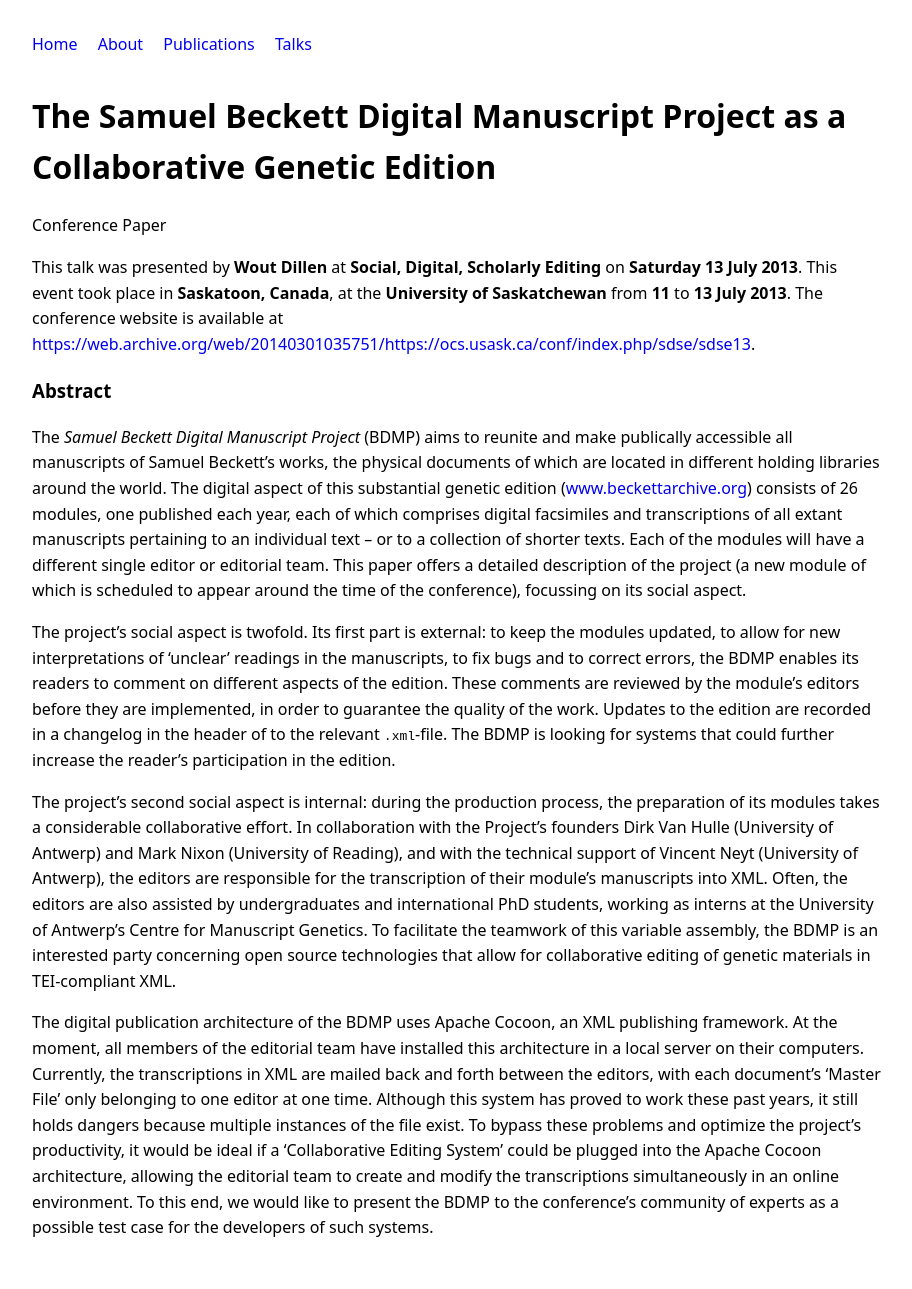
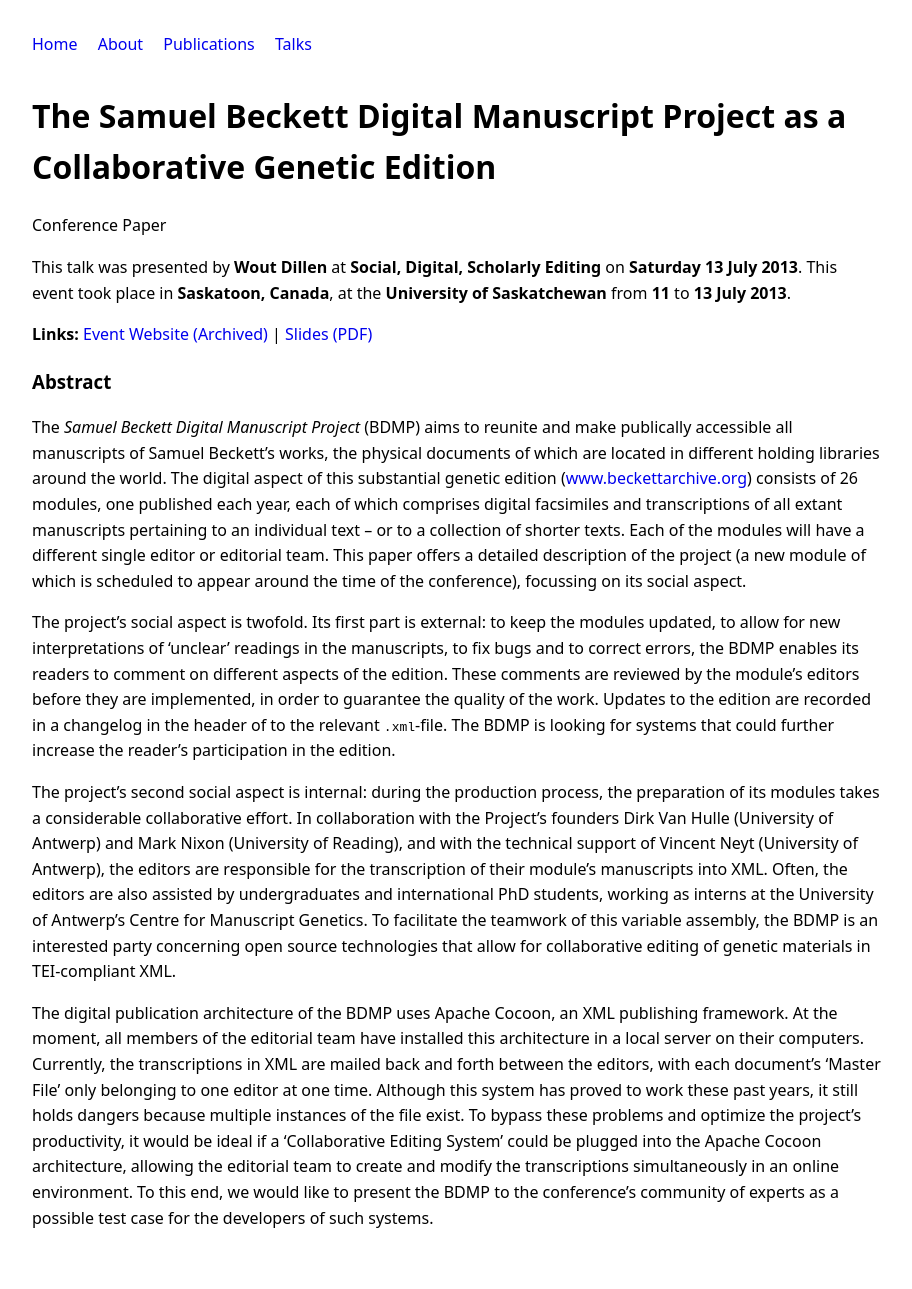
Before and after one commit to WoutDLN/myacweb, a Jekyll site: the page built from _talks/2013-07-13_sdse_paper.md, in a window 1280 px wide. Shown: the whole page, without its empty margins (183-1095 px from the left). Built offline with Jekyll 4.4.1, drawn with Linux system fonts in a browser that asks for light colours.

Commit message:
preference of (PDF) over (Archived) document link descripitions

```diff
--- a/_layouts/talk.html
+++ b/_layouts/talk.html
@@ -4,6 +4,7 @@ layout: default
 
 {% assign event = site.data.events[page.event] %}
 {% assign venue = site.data.venues[event.venue] %}
+
 
 <header class="talk-header">
   <h1>{{ page.title }}</h1>
@@ -27,7 +28,6 @@ layout: default
     {% if event.startdate != event.enddate %}
         {% assign start_year = event.startdate | date: "%Y" %}
         {% assign end_year = event.enddate | date: "%Y" %}
-
         {% assign start_month = event.startdate | date: "%m" %}
         {% assign end_month = event.enddate | date: "%m" %}
 
@@ -47,13 +47,63 @@ to <strong>{{ event.enddate | date: "%-d %B %Y" }}</strong>.
     {% else %}
         on <strong>{{ event.startdate | date: "%A %-d %B %Y" }}</strong>.
     {% endif %}
+  </p>
+
+{% if event.archive_url or event.programme_url or page.slides %}
+<div>
+    <p>
+    <strong>Links:</strong>
+
+    {% assign separator = "" %}
 
     {% if event.archive_url %}
-    The conference website is available at
-    <a href="{{ event.archive_url }}">{{ event.archive_url }}</a>.
+    {{ separator }}
+        <a href="{{ event.archive_url | relative_url }}" target="_blank">
+            Event Website
+            {% if event.archive_url contains "web.archive.org" %}
+             (Archived)
+            {% endif %}
+        </a>
+    {% assign separator = " | " %}
     {% endif %}
 
+    {% if event.programme_url %}
+    {{ separator }}
+        <a href="{{ event.programme_url | relative_url }}" target="_blank">
+            Programme
+            {% if event.programme_url contains ".pdf" %}
+            (PDF)
+            {% elsif event.programme_url contains "web.archive.org" %}
+            (Archived)
+            {% endif %}
+        </a>
+    {% assign separator = " | " %}
+    {% endif %}
+
+    {% if page.slides %}
+    {{ separator }}
+        <a href="{{ page.slides | relative_url }}" target="_blank">
+            Slides (PDF)
+        </a>
+    {% assign separator = " | " %}
+    {% endif %}
+
+    {% if event.bookofabstracts %}
+    {{ separator }}
+        <a href="{{ event.bookofabstracts | relative_url }}" target="_blank">
+            Book of Abstracts
+            (PDF)
+            {% endif %}
+            {% elsif event.bookofabstracts contains "web.archive.org"
+            or event.bookofabstracts contains "zenodo.org"
+            or event.bookofabstracts contains "hcommons.org" %}
+            (Archived)
+            {% if event.bookofabstracts contains ".pdf" %}
+        </a>
+    {% endif %}
     </p>
+</div>
+{% endif %}
 
 </div>
 
```
Lines whose indentation alone changed are shown as unchanged.
